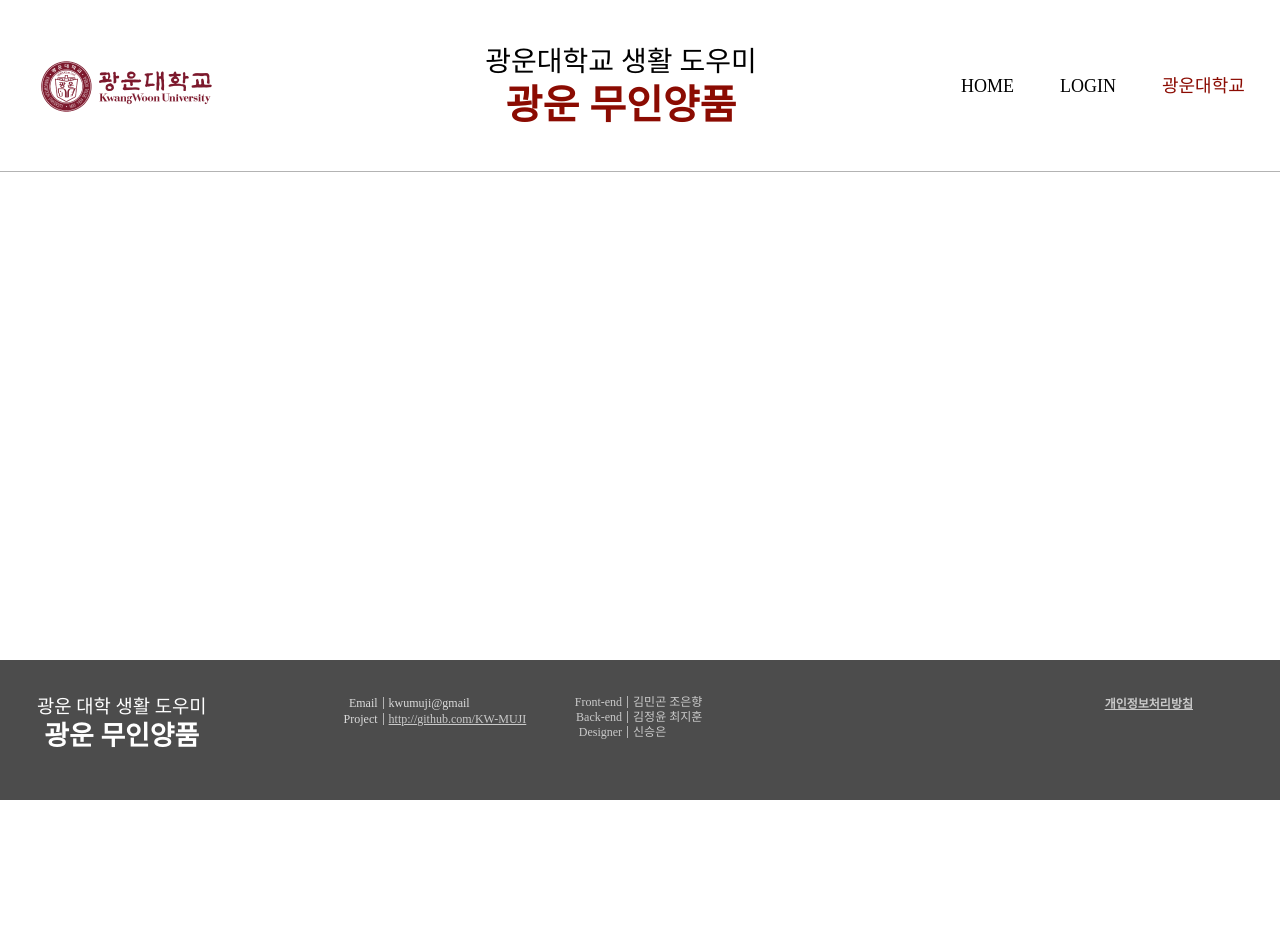
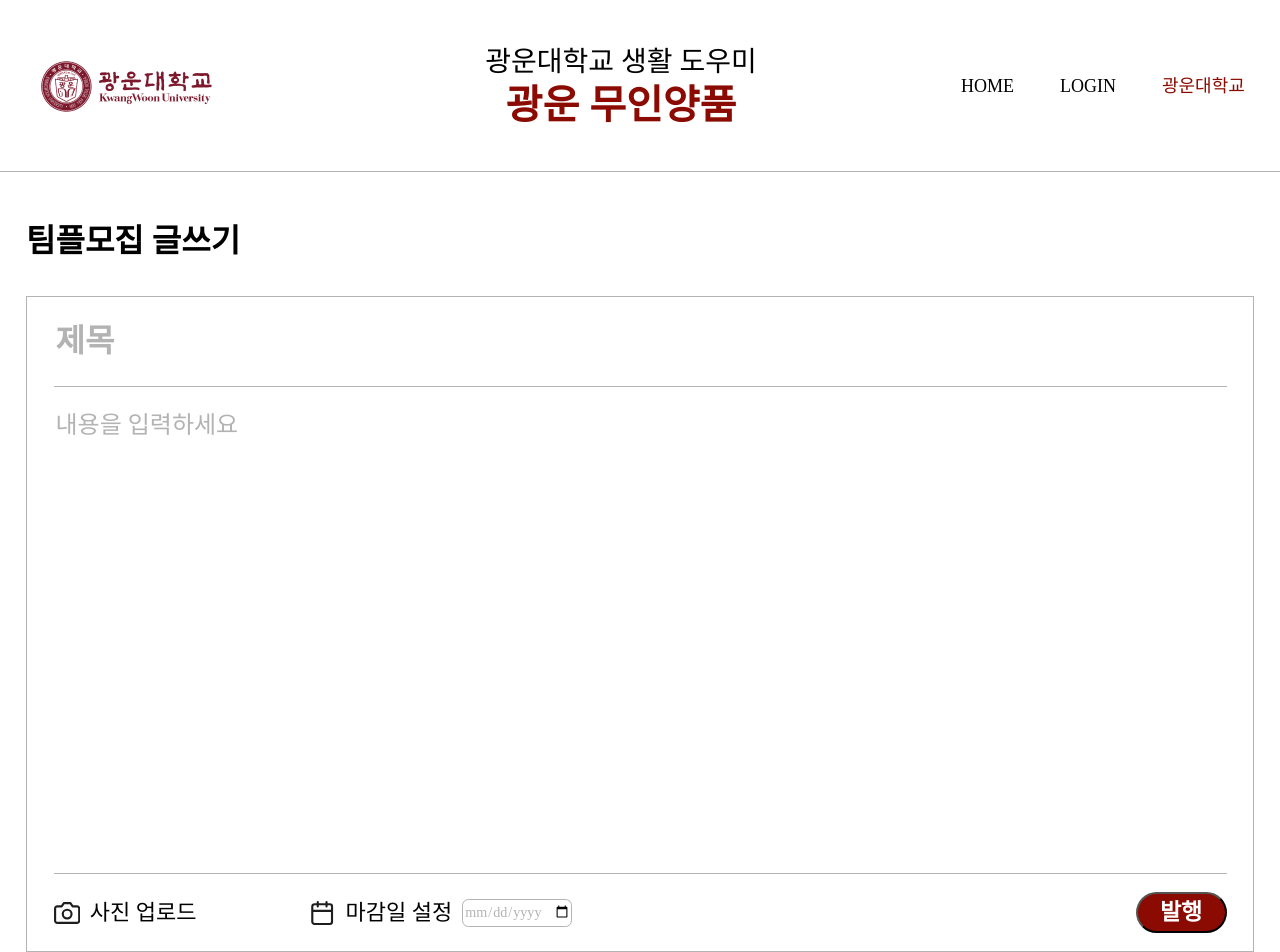
Before and after one commit to KW-MUJI/FE, a React (Create React App) app: page /recruit_write in a window 1280 px wide. Shown: the top 952 px of the page. Before the commit the page ends 800 px from the top, so only its background shows below. Built offline with nearby package versions, Linux system fonts and the light colour scheme; a web font is replaced by a local one.

Commit message:
recruit-write-page #마감일 규격수정

```diff
--- a/src/App.js
+++ b/src/App.js
@@ -52,7 +52,7 @@ function App() {
           <Route path="/pwReset" element={<PwReset />} />
           <Route path="/privacy_law" element={<Privacy_law />} />
 
-          <Route path="/recruit_write/:id" element={<RecruitWrite />} />
+          <Route path="/recruit_write" element={<RecruitWrite />} />
           <Route path="/recruit_main" element={<RecruitMain />} />
           <Route path="/recruit_post/:id" element={<RecruitPost />} />
 
--- a/src/components/Recruit_write.js
+++ b/src/components/Recruit_write.js
@@ -185,8 +185,8 @@ const RecruitWrite = () => {
 
                         <input
                             type="date"
-                            id="date-select"
-                            // style={{ opacity: 0, position: 'absolute'}} // 입력 필드를 숨김
+                            className={styles.date_select}
+                            style={{width:"110px"}} // 입력 필드를 숨김
 
                             onChange={handleDateChange}
                         />
```
Also changed, not shown: src/styles/Recruit_write.module.css (line endings or trailing spaces).
